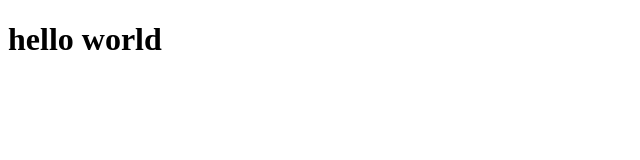
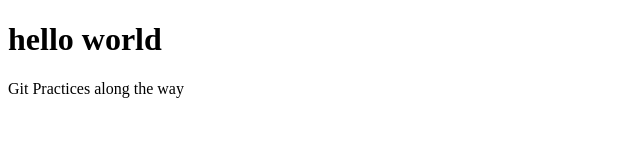
Before and after one commit to cedrick13bienvenue/git-one, a plain HTML site: page index.html in a window 1280 px wide. Shown: the whole page, without its empty margins (0-640 px from the left). Drawn offline with Linux system fonts and the light colour scheme.

Commit message:
added content

```diff
--- a/index.html
+++ b/index.html
@@ -6,5 +6,6 @@
 </head>
 <body>
     <h1>hello world</h1>
+    <p>Git Practices along the way</p>
 </body>
 </html>
--- a/styles.css
+++ b/styles.css
@@ -3,3 +3,7 @@ body{
     font-family: 'Times New Roman', Times, serif;
     font-size: larger;
 }
+p{
+    font-family: Impact, Haettenschweiler, 'Arial Narrow Bold', sans-serif;
+    font-size: medium;
+}
```
